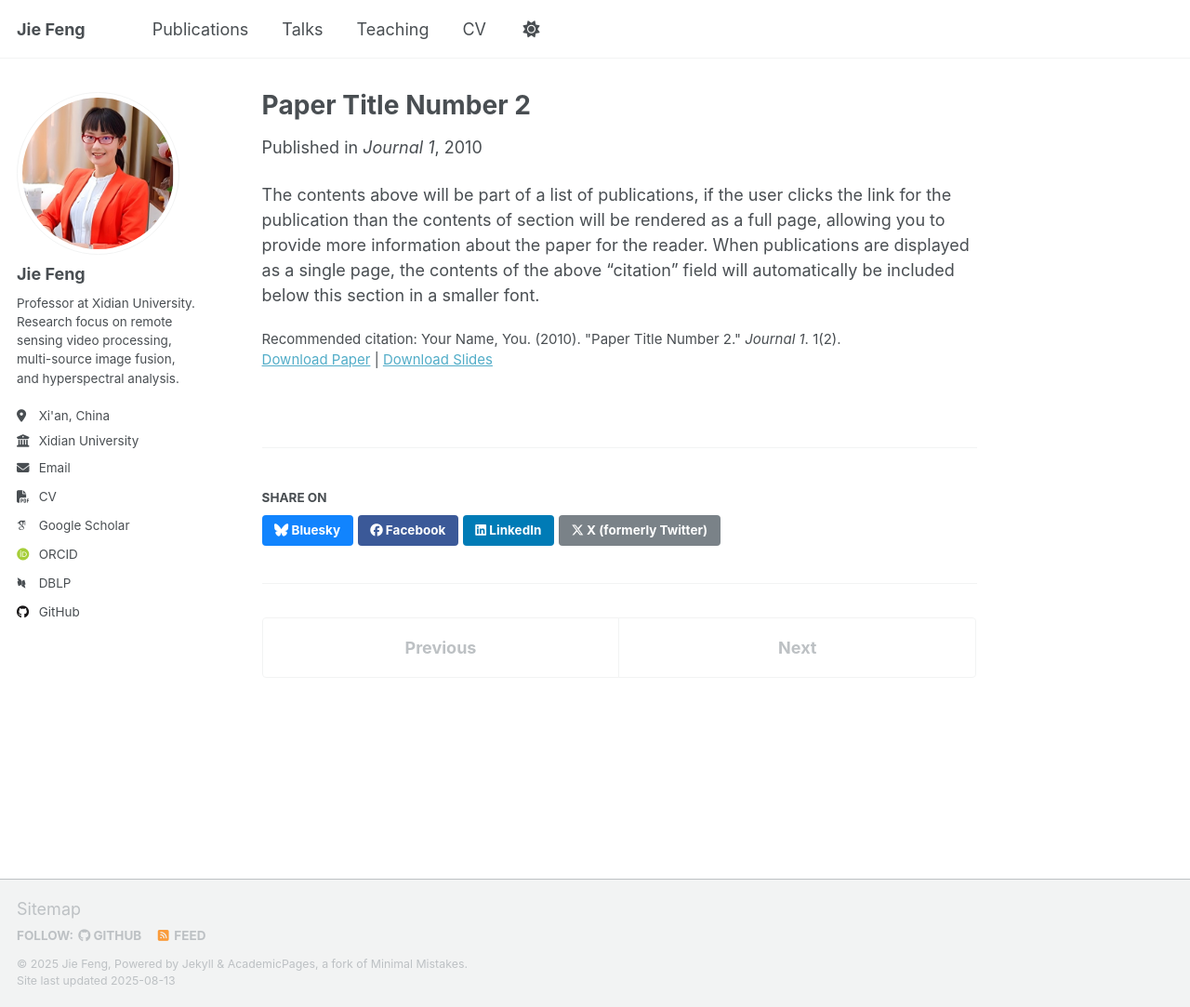
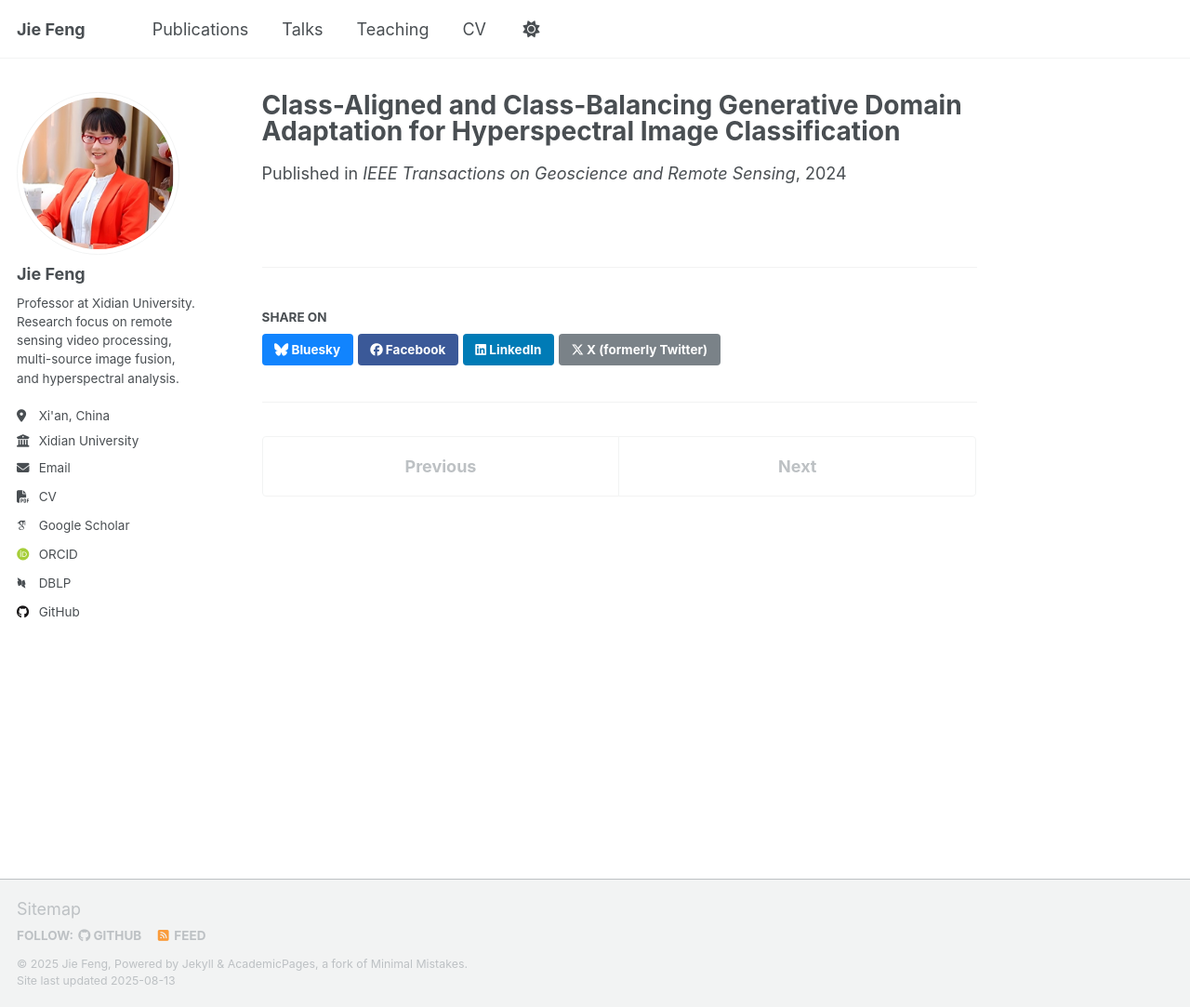
Before and after one commit to jiefeng0109/jiefeng0109.github.io, a Jekyll site: the page built from _publications/2010-10-01-paper-title-number-2.md, in a window 1280 px wide and 1083 px high. Shown: the whole window at 93% size. Built offline with Jekyll 4.4.1, drawn with Linux system fonts in a browser that asks for light colours; some web fonts are replaced; a script that is not in the unit is left out.

Commit message:
Update 2010-10-01-paper-title-number-2.md

```diff
--- a/_publications/2010-10-01-paper-title-number-2.md
+++ b/_publications/2010-10-01-paper-title-number-2.md
@@ -1,14 +1,8 @@
 ---
-title: "Paper Title Number 2"
+title: "Class-Aligned and Class-Balancing Generative Domain Adaptation for Hyperspectral Image Classification"
 collection: publications
 category: manuscripts
-permalink: /publication/2010-10-01-paper-title-number-2
-excerpt: 'This paper is about the number 2. The number 3 is left for future work.'
-date: 2010-10-01
-venue: 'Journal 1'
-slidesurl: 'http://academicpages.github.io/files/slides2.pdf'
-paperurl: 'http://academicpages.github.io/files/paper2.pdf'
-citation: 'Your Name, You. (2010). &quot;Paper Title Number 2.&quot; <i>Journal 1</i>. 1(2).'
+permalink: /publication/2024-02-20-paper-title-number-4
+date: 2024-02-20
+venue: 'IEEE Transactions on Geoscience and Remote Sensing'
 ---
-
-The contents above will be part of a list of publications, if the user clicks the link for the publication than the contents of section will be rendered as a full page, allowing you to provide more information about the paper for the reader. When publications are displayed as a single page, the contents of the above "citation" field will automatically be included below this section in a smaller font.
```
